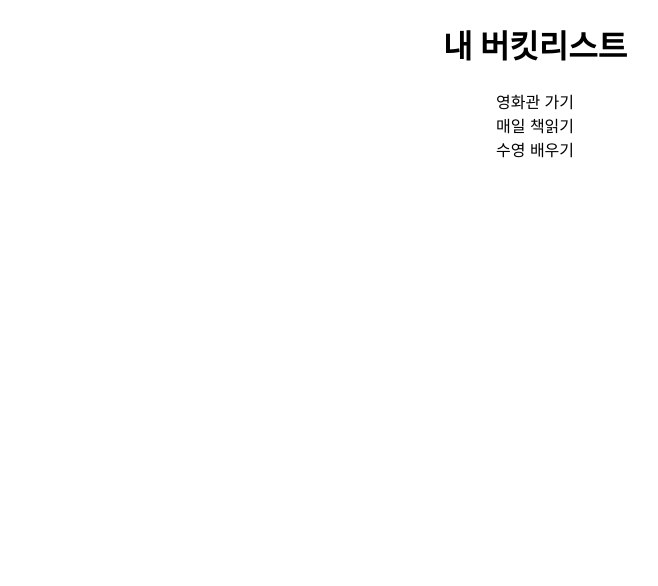
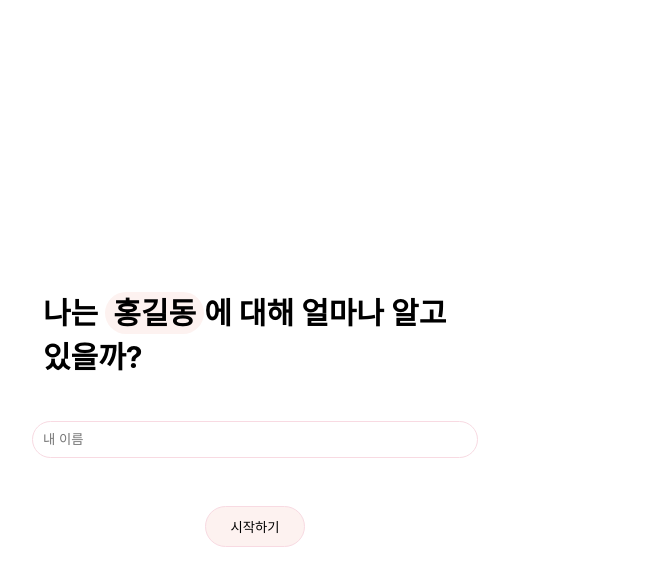
Before and after one commit to bbjoite09/React_Project, a React (Create React App) app in the folder week-1/: page / in a window 1280 px wide. Shown: the top 586 px of the page, without its empty margins (105-763 px from the left). Built offline with nearby package versions, Linux system fonts and the light colour scheme.

Commit message:
feat : first project

```diff
--- a/week-1/src/App.js
+++ b/week-1/src/App.js
@@ -1,9 +1,9 @@
 import React from 'react';
 import logo from './logo.svg';
-import './App.css';
 // BucketList 컴포넌트를 import 해옵니다.
 // import [컴포넌트 명] from [컴포넌트가 있는 파일경로];
-import BucketList from './BucketList';
+import Start from './Start';
+import './hw.css'
 
 // 클래스형 컴포넌트는 이렇게 생겼습니다!
 class App extends React.Component {
@@ -12,18 +12,16 @@ class App extends React.Component {
         super(props);
         // App 컴포넌트의 state를 정의해줍니다.
         this.state = {
-            list: ['영화관 가기', '매일 책읽기', '수영 배우기'],
+            name: "홍길동",
         };
     }
 
     // 랜더 함수 안에 리액트 엘리먼트를 넣어줍니다!
     render() {
-        console.log(this.state);
+        // this 키워드를 통해 state에 접근할 수 있어요.
         return (
             <div className="App">
-                <h1>내 버킷리스트</h1>
-                {/* 컴포넌트를 넣어줍니다. */}
-                <BucketList list={this.state.list}/>
+                <Start name={this.state.name}/>
             </div>
         );
     }
--- /dev/null
+++ b/week-1/src/Start.js
@@ -0,0 +1,63 @@
+import React from 'react';
+
+
+const Start = (props) => {
+    const name = props.name;
+    const titleStyle = {
+        display: "flex",
+        height: "100vh",
+        width: "90vw",
+        overflow: "hidden",
+        padding: "10px",
+        boxSizing: "border-box",
+    };
+    const outterStyle = {
+        display: "flex",
+        justifyContent: "center",
+        alignItems: "center",
+        flexDirection: "column",
+        minHeight: "100vh",
+        overflow: "hidden",
+        padding: "0px 10vw",
+        boxSizing: "border-box",
+        maxWidth: "680px"
+    };
+    const inputStyle = {
+        padding: "10px",
+        margin: "24px 0px",
+        border: "1px solid #f8dae2",
+        borderRadius: "30px",
+        width: "100%"
+    };
+    const buttonStyle = {
+        padding: "10px",
+        margin: "24px 0px",
+        border: "1px solid #f8dae2",
+        borderRadius: '30px',
+        width: '100px',
+        alignItems: 'center',
+        backgroundColor: '#fdf2f0',
+    };
+    return (
+        <div style={titleStyle}>
+            <div style={outterStyle}>
+                <h1 style={{fontSize: "30px"}}>나는 <span style={{
+                    backgroundColor: "#fdf2f0",
+                    padding: "3px 8px",
+                    borderRadius: "30px",
+                }}>{name}</span>
+                    에 대해 얼마나 알고 있을까?
+                </h1>
+                <input type="text" placeholder="내 이름" style={inputStyle}
+                />
+                <button style={buttonStyle}>
+                    시작하기
+                </button>
+            </div>
+        </div>
+
+    );
+}
+
+
+export default Start;
--- /dev/null
+++ b/week-1/src/hw.css
@@ -0,0 +1,39 @@
+.App {
+    display: flex;
+    height: 100vh;
+    width: 90vw;
+    overflow: hidden;
+    padding: 10px;
+    boxSizing: border-box;
+}
+
+.outter {
+    display: flex;
+    justify-content: center;
+    align-items: center;
+    flex-direction: column;
+    max-width: 300px;
+    min-height: 80vh;
+    overflow: hidden;
+    padding: 0px 10vw;
+    boxSizing: border-box;
+}
+
+
+input {
+    padding: 10px;
+    margin: 24px 0px;
+    border: 1px solid #f8dae2;
+    border-radius: 30px;
+    width: 100%;
+}
+
+button {
+    padding: 10px;
+    margin: 24px 0px;
+    border: 1px solid #f8dae2;
+    border-radius: 30px;
+    width: 100px;
+    align-items: center;
+    background-color: #fdf2f0;
+}
```
Also changed, not shown: week-1/src/start2.js (added, +28 -0 lines).
